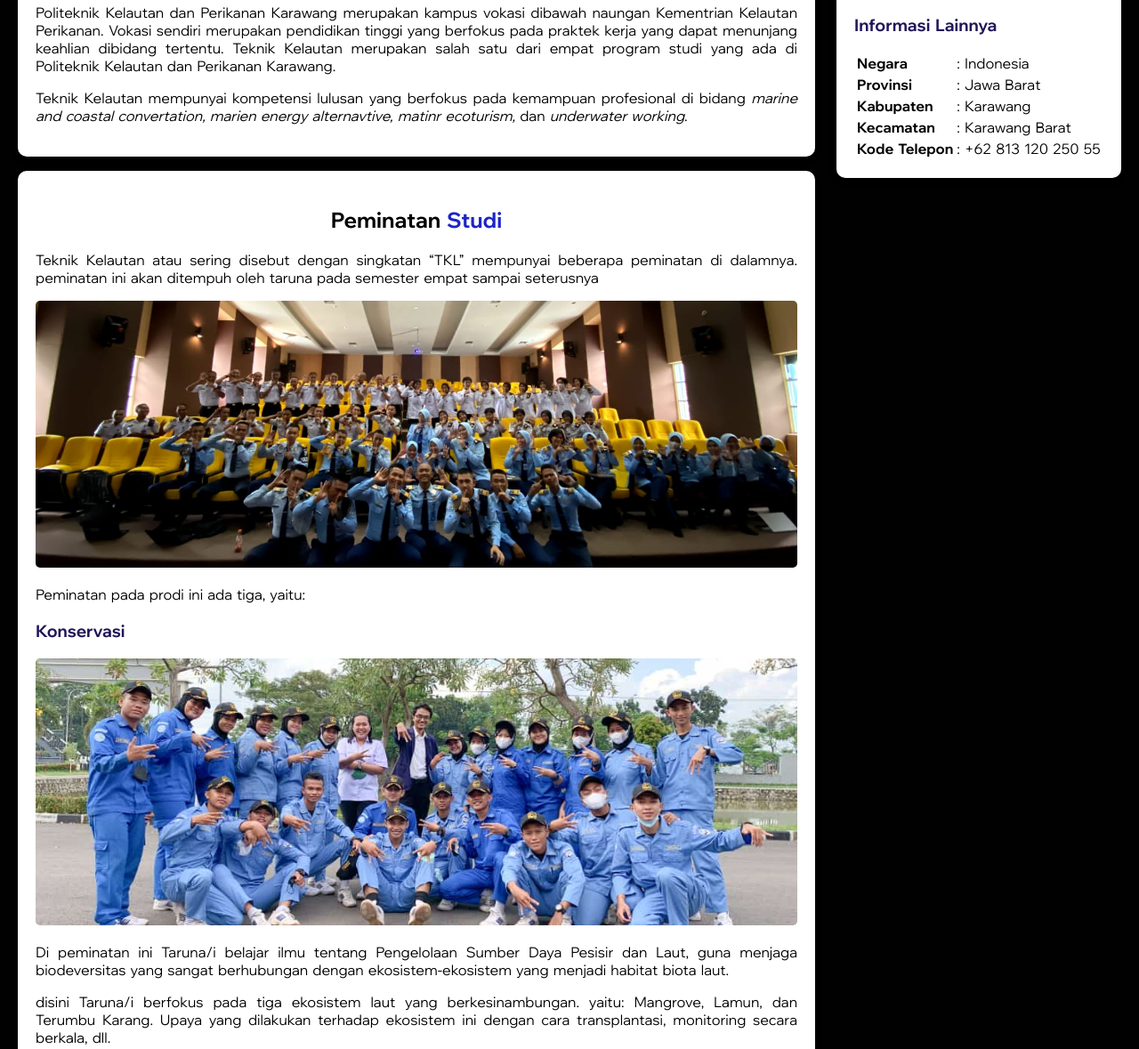
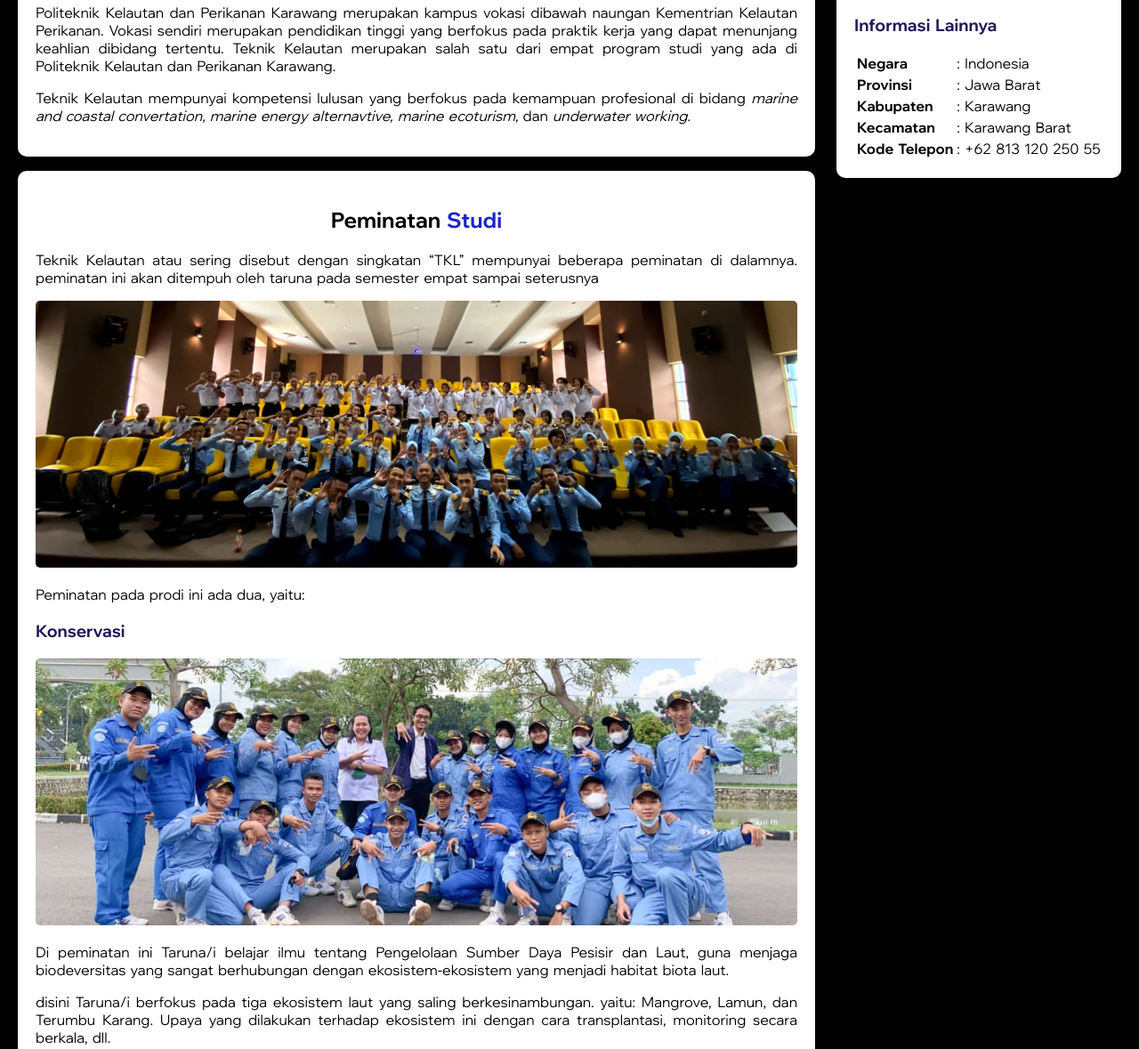
Before and after one commit to Jack-hack99/teknik-kelautan, a plain HTML site: page index.html in a window 1280 px wide. Shown: the part 641-1820 px from the top of the page at 89% size. Drawn offline with nearby package versions, Linux system fonts and the light colour scheme.

Commit message:
Update index.html

```diff
--- a/index.html
+++ b/index.html
@@ -41,11 +41,11 @@
               <h2 class="judul1">Profil <span>Prodi</span></h2>
                 <img src="img/gedung.jpeg" alt="profil" class="featured-image">
                     <p>
-                        Politeknik Kelautan dan Perikanan Karawang merupakan kampus vokasi dibawah naungan Kementrian Kelautan Perikanan. Vokasi sendiri merupakan pendidikan tinggi yang berfokus pada praktek kerja yang dapat menunjang keahlian dibidang tertentu. Teknik Kelautan merupakan salah satu dari empat program studi yang ada di Politeknik Kelautan dan Perikanan Karawang.
+                        Politeknik Kelautan dan Perikanan Karawang merupakan kampus vokasi dibawah naungan Kementrian Kelautan Perikanan. Vokasi sendiri merupakan pendidikan tinggi yang berfokus pada praktik kerja yang dapat menunjang keahlian dibidang tertentu. Teknik Kelautan merupakan salah satu dari empat program studi yang ada di Politeknik Kelautan dan Perikanan Karawang.
                     </p>
 
                     <p>
-                        Teknik Kelautan mempunyai kompetensi lulusan yang berfokus pada kemampuan profesional di bidang <em>marine and coastal convertation, marien energy alternavtive, matinr ecoturism,</em> dan <em>underwater working</em>.
+                        Teknik Kelautan mempunyai kompetensi lulusan yang berfokus pada kemampuan profesional di bidang <em>marine and coastal convertation, marine energy alternavtive, marine ecoturism,</em> dan <em>underwater working</em>.
                     </p>
                     </article>
 
@@ -58,7 +58,7 @@
 
                     <img src="img/fotbar1.jpeg" alt="fotbar1" class="featured-image">
                     <p>
-                      Peminatan pada prodi ini ada tiga, yaitu:
+                      Peminatan pada prodi ini ada dua, yaitu:
                     </p>
 
 
@@ -68,14 +68,14 @@
                       <p>Di peminatan ini Taruna/i belajar ilmu tentang Pengelolaan Sumber Daya Pesisir dan Laut, guna menjaga biodeversitas yang sangat berhubungan dengan ekosistem-ekosistem yang menjadi habitat biota laut.</p>
 
                       <p>
-                        disini Taruna/i berfokus pada tiga ekosistem laut yang berkesinambungan. yaitu: Mangrove, Lamun, dan Terumbu Karang. Upaya yang dilakukan terhadap ekosistem ini dengan cara transplantasi, monitoring secara berkala, dll.
+                        disini Taruna/i berfokus pada tiga ekosistem laut yang saling berkesinambungan. yaitu: Mangrove, Lamun, dan Terumbu Karang. Upaya yang dilakukan terhadap ekosistem ini dengan cara transplantasi, monitoring secara berkala, dll.
                       </p>
                     </section>
 
                     <section>
                       <h3>Ekstraksi</h3>
                       <img src="img/ekstraksi.jpeg" alt="ekstraksi" class="featured-image">
-                      <p>Pada peminatan ini Taruna/i belajar bagaimana membangun alat untuk memanfaatkan sumberdaya laut sehingga menghasilkan energy, produk yang bermanfaat.</p>
+                      <p>Pada peminatan ini Taruna/i belajar bagaimana membangun alat untuk memanfaatkan sumberdaya laut sehingga menghasilkan energy atau produk yang bermanfaat.</p>
 
                       <p>Alat yang dibangun antara lain seperti, konversi energi gelombang laut yang menghasilkan listrik, membuat alat untuk kualitas air, dan pengolahan air laut menjadi garam.</p>
                     </section>
```
